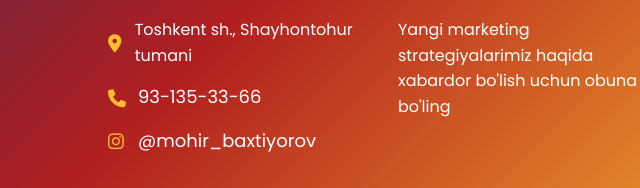
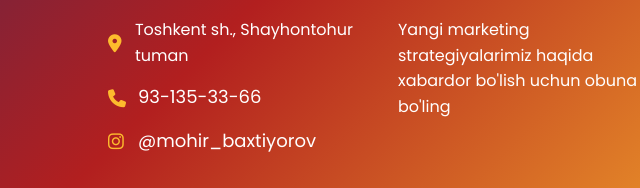
Before and after one commit to ShukurulloM/mohir-baxtiyorov, a plain HTML site: page index.html in a window 1280 px wide. Shown: the part 1747-1935 px from the top of the page, 547-1187 px from the left. Drawn offline with nearby package versions, Linux system fonts and the light colour scheme.

Commit message:
git commit -m "O'zgartirishlar qo'shildi"

```diff
--- a/index.html
+++ b/index.html
@@ -142,7 +142,7 @@
             <div class="footer-section">
                 <h3>Bog'lanish</h3>
                 <ul class="contact-info">
-                    <li><i class="fas fa-map-marker-alt"></i> Toshkent sh., Shayhontohur tumani</li>
+                    <li><i class="fas fa-map-marker-alt"></i> Toshkent sh., Shayhontohur tuman</li>
                     <li>
                         <i class="fas fa-phone"></i>
                         <a class="telefon" href="tel:+998931353366">93-135-33-66</a>
```
